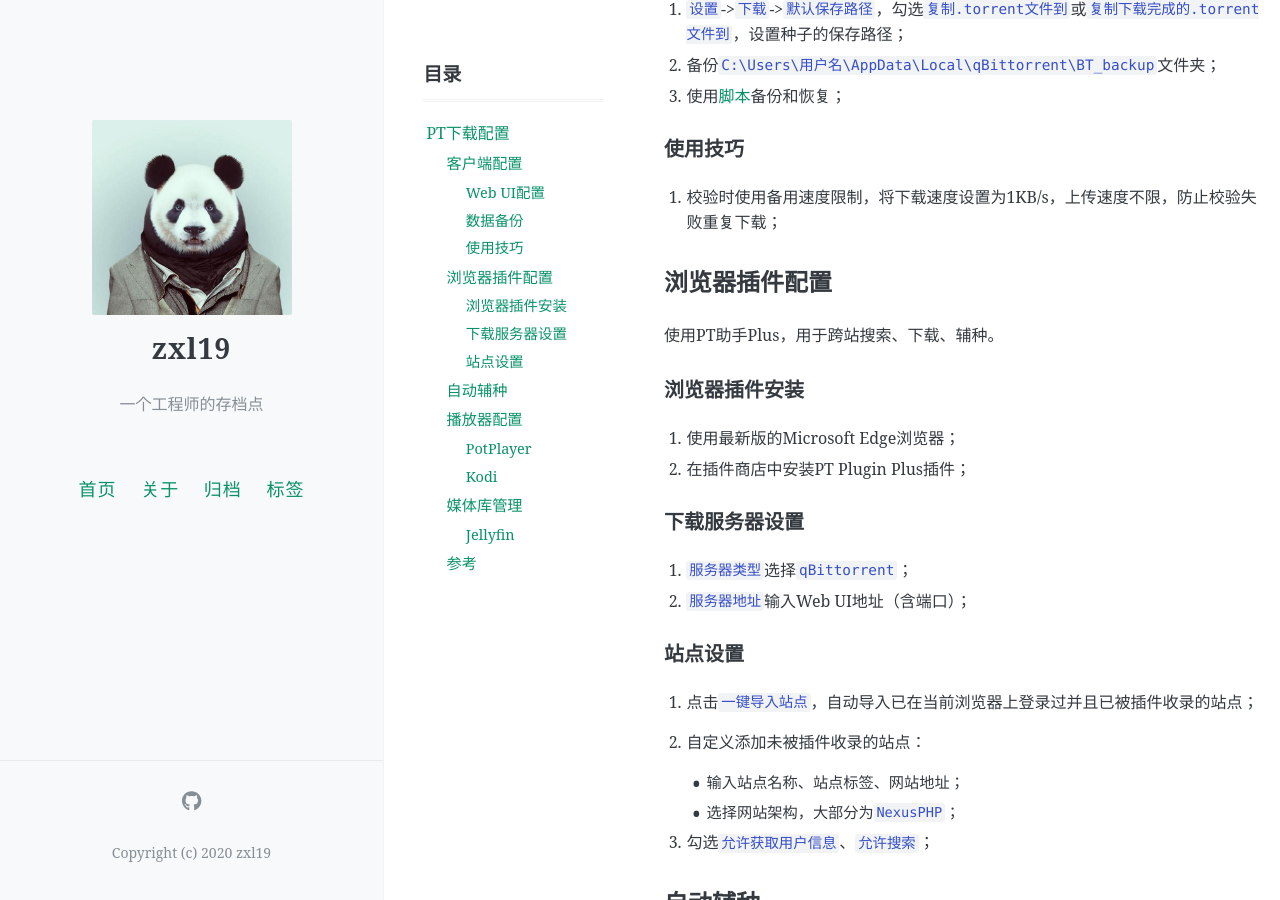
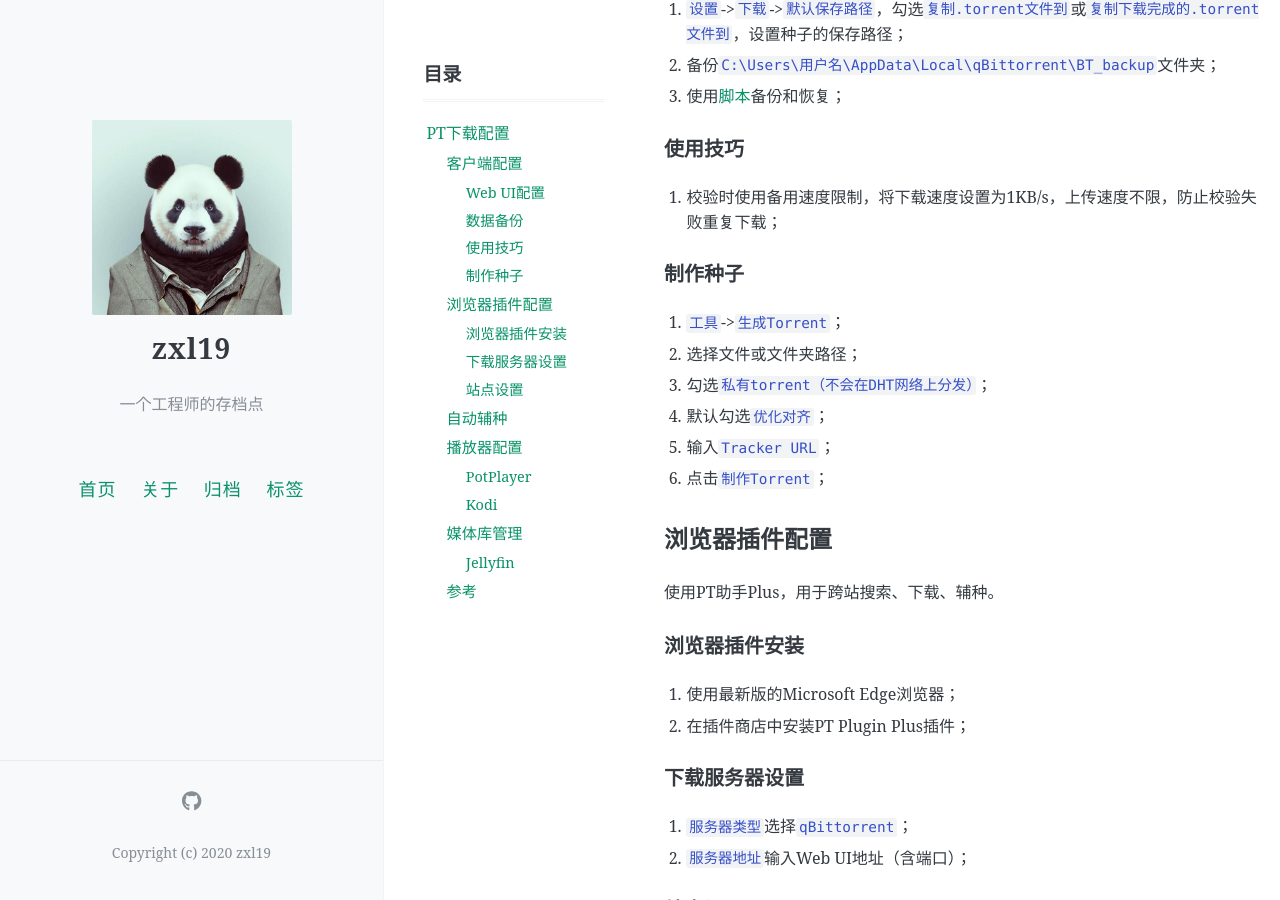
Before and after one commit to zxl19/zxl19.github.io, a Jekyll site: the page built from _posts/2023-09-07-pt-setup.md, in a window 1280 px wide and 900 px high, scrolled down 706 px. Built offline with Jekyll 4.4.1, drawn with Linux system fonts in a browser that asks for light colours; comment, search, counter and statistics services are not loaded; some of the changed text lies outside the part shown.

Commit message:
Update Posts modified:   _posts/2020-06-08-meme-archive.md modified:   _posts/2023-09-07-pt-setup.md

```diff
--- a/_posts/2023-09-07-pt-setup.md
+++ b/_posts/2023-09-07-pt-setup.md
@@ -39,6 +39,15 @@ pinned: false
 ### 使用技巧
 
 1. 校验时使用备用速度限制，将下载速度设置为1KB/s，上传速度不限，防止校验失败重复下载；
+
+### 制作种子
+
+1. `工具`->`生成Torrent`；
+2. 选择文件或文件夹路径；
+3. 勾选`私有torrent（不会在DHT网络上分发）`；
+4. 默认勾选`优化对齐`；
+5. 输入`Tracker URL`；
+6. 点击`制作Torrent`；
 
 ## 浏览器插件配置
 
@@ -94,23 +103,24 @@ TODO
 
 1. [qBittorrent Official Website](https://www.qbittorrent.org)
 2. [重装系统，QB里的种子怎么备份和恢复？-Chiphell](https://www.chiphell.com/thread-2458627-1-1.html)
-3. [qbittorrent/qBittorrent](https://github.com/qbittorrent/qBittorrent)
-4. [pt-plugins/PT-Plugin-Plus](https://github.com/pt-plugins/PT-Plugin-Plus)
-5. [xbmc/xbmc](https://github.com/xbmc/xbmc)
-6. [jellyfin/jellyfin](https://github.com/jellyfin/jellyfin)
-7. [【玩转下载一】PT助手的安装及使用，聚合搜索，批量管理，一键签到、下载-红尘的文章-知乎](https://zhuanlan.zhihu.com/p/370267554)
-8. [【玩转影音一】plex、emby、jellyfin、elfilm简介及对比-红尘的文章-知乎](https://zhuanlan.zhihu.com/p/370799025)
-9. [【电影知识·一】电影命名规则解析-红尘的文章-知乎](https://zhuanlan.zhihu.com/p/391078574)
-10. [【电影知识·二】影片清晰度解读，什么是TC、HD、BD、WEB-DL、枪版、高清、流媒体、蓝光原盘-红尘的文章-知乎](https://zhuanlan.zhihu.com/p/412077939)
-11. [4K\UHD电影 原盘\REMUX 和 BDrip之间的区别明显吗？-落下的夜的回答-知乎](https://www.zhihu.com/question/266754983/answer/2393730119)
-12. [浅析影视资源不同版本区别（REMUX）-周树人姓鲁的文章-知乎](https://zhuanlan.zhihu.com/p/354928248)
-13. [哪个高清压制小组出的片质量最高最稳定最适合收藏？-哦咯槑的回答-知乎](https://www.zhihu.com/question/31453118/answer/2647191266)
-14. [超详细PotPlayer教程：下载安装与优化设置 保姆级教程-专做软件自动化的文章-知乎](https://zhuanlan.zhihu.com/p/504190202)
-15. [Potplayer播放器-下载，安装，设置-Potplayer用户必看-东岸体验官的文章-知乎](https://zhuanlan.zhihu.com/p/639279632)
-16. [Potplayer详细教程:入门使用&进阶操作技巧指南-dimo的文章-知乎](https://zhuanlan.zhihu.com/p/600527656)
-17. [手把手教你用Kodi，搭建最强私人「娱乐/学习」中心！（小白篇）-什么值得买的文章-知乎](https://zhuanlan.zhihu.com/p/210856993)
-18. [玩转「KODI」篇一：初始配置、电影刮削和无损音轨直通-仙鱼的文章-知乎](https://zhuanlan.zhihu.com/p/469759517)
-19. [玩转「KODI」篇二：IPTV保姆级教程-仙鱼的文章-知乎](https://zhuanlan.zhihu.com/p/478246252)
-20. [Windows搭建私人影音媒体平台【远程访问Jellyfin播放器】-掘金](https://juejin.cn/post/7226181917997482040)
-21. [让NAS成为你的私人影视中心，Jellyfin+kodi如何部署-什么值得买](https://post.smzdm.com/p/akmg5wgr/)
-22. [Jellyfin+Kodi打造个人流媒体管理中心-少数派](https://client.sspai.com/post/76951)
+3. [PT站种子制作发布新手全攻略-bilibili](https://www.bilibili.com/read/cv15737433)
+4. [qbittorrent/qBittorrent](https://github.com/qbittorrent/qBittorrent)
+5. [pt-plugins/PT-Plugin-Plus](https://github.com/pt-plugins/PT-Plugin-Plus)
+6. [xbmc/xbmc](https://github.com/xbmc/xbmc)
+7. [jellyfin/jellyfin](https://github.com/jellyfin/jellyfin)
+8. [【玩转下载一】PT助手的安装及使用，聚合搜索，批量管理，一键签到、下载-红尘的文章-知乎](https://zhuanlan.zhihu.com/p/370267554)
+9. [【玩转影音一】plex、emby、jellyfin、elfilm简介及对比-红尘的文章-知乎](https://zhuanlan.zhihu.com/p/370799025)
+10. [【电影知识·一】电影命名规则解析-红尘的文章-知乎](https://zhuanlan.zhihu.com/p/391078574)
+11. [【电影知识·二】影片清晰度解读，什么是TC、HD、BD、WEB-DL、枪版、高清、流媒体、蓝光原盘-红尘的文章-知乎](https://zhuanlan.zhihu.com/p/412077939)
+12. [4K\UHD电影 原盘\REMUX 和 BDrip之间的区别明显吗？-落下的夜的回答-知乎](https://www.zhihu.com/question/266754983/answer/2393730119)
+13. [浅析影视资源不同版本区别（REMUX）-周树人姓鲁的文章-知乎](https://zhuanlan.zhihu.com/p/354928248)
+14. [哪个高清压制小组出的片质量最高最稳定最适合收藏？-哦咯槑的回答-知乎](https://www.zhihu.com/question/31453118/answer/2647191266)
+15. [超详细PotPlayer教程：下载安装与优化设置 保姆级教程-专做软件自动化的文章-知乎](https://zhuanlan.zhihu.com/p/504190202)
+16. [Potplayer播放器-下载，安装，设置-Potplayer用户必看-东岸体验官的文章-知乎](https://zhuanlan.zhihu.com/p/639279632)
+17. [Potplayer详细教程:入门使用&进阶操作技巧指南-dimo的文章-知乎](https://zhuanlan.zhihu.com/p/600527656)
+18. [手把手教你用Kodi，搭建最强私人「娱乐/学习」中心！（小白篇）-什么值得买的文章-知乎](https://zhuanlan.zhihu.com/p/210856993)
+19. [玩转「KODI」篇一：初始配置、电影刮削和无损音轨直通-仙鱼的文章-知乎](https://zhuanlan.zhihu.com/p/469759517)
+20. [玩转「KODI」篇二：IPTV保姆级教程-仙鱼的文章-知乎](https://zhuanlan.zhihu.com/p/478246252)
+21. [Windows搭建私人影音媒体平台【远程访问Jellyfin播放器】-掘金](https://juejin.cn/post/7226181917997482040)
+22. [让NAS成为你的私人影视中心，Jellyfin+kodi如何部署-什么值得买](https://post.smzdm.com/p/akmg5wgr/)
+23. [Jellyfin+Kodi打造个人流媒体管理中心-少数派](https://client.sspai.com/post/76951)
```
Also changed, not shown: _posts/2020-06-08-meme-archive.md (+3 -1 lines).
